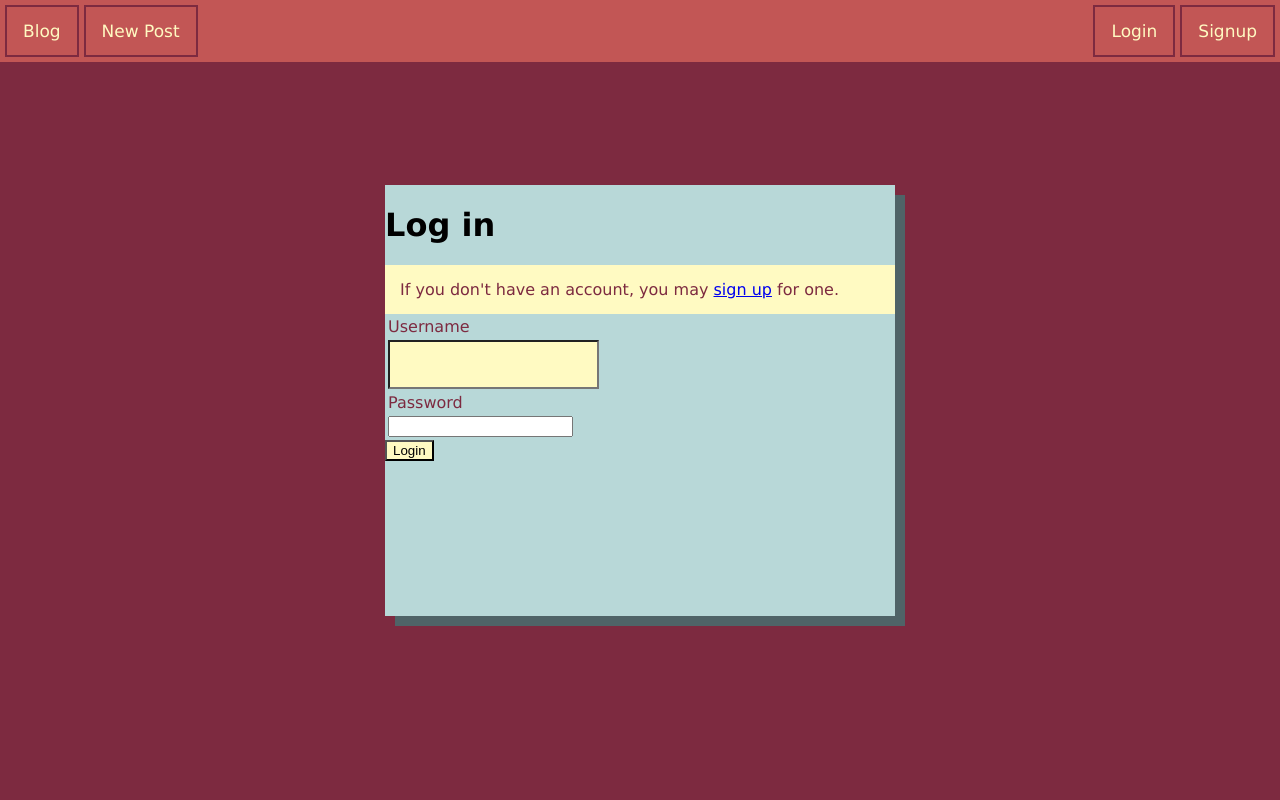
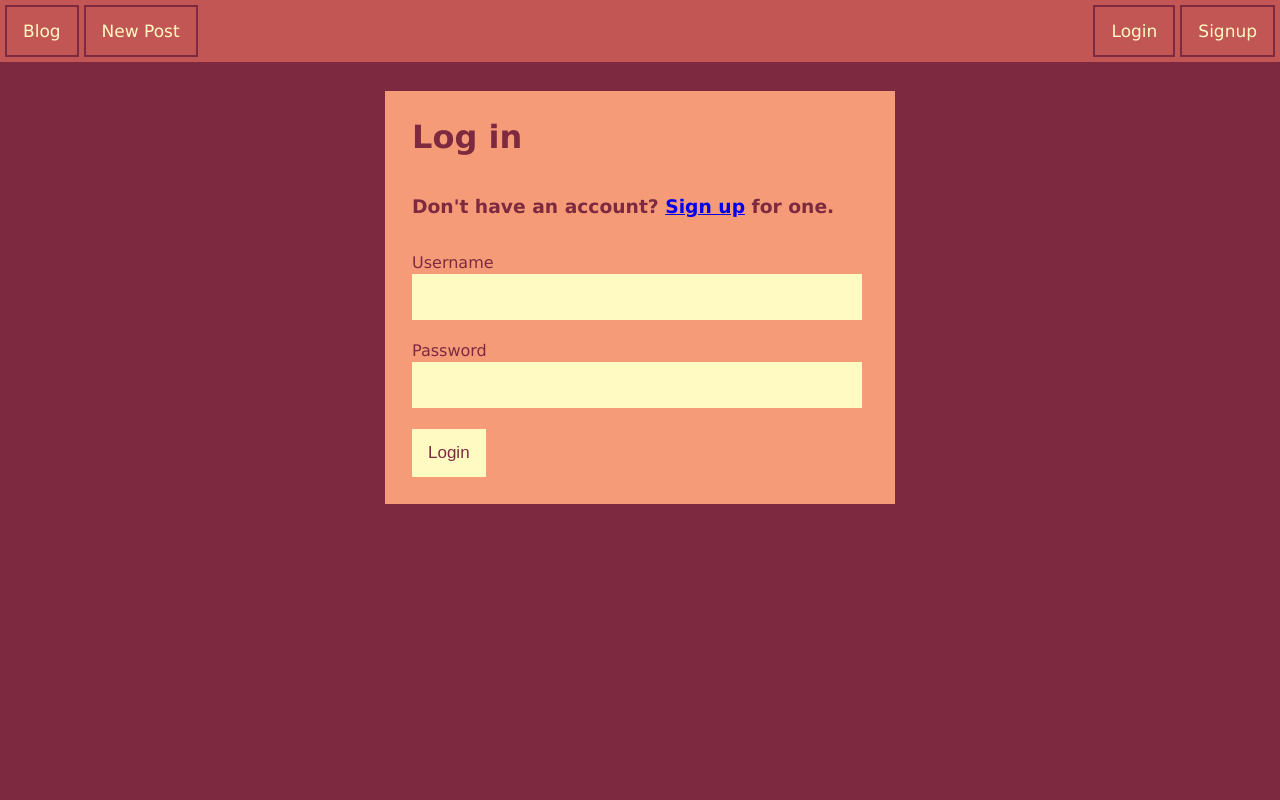
Before and after one commit to jeffmorice/blogz, a Flask app: page /login in a window 1280 px wide. Run offline with Flask 2, Linux system fonts and the light colour scheme.

Commit message:
Modified CSS and html for login and signup pages for styling purposes.

```diff
--- a/static/styles.css
+++ b/static/styles.css
@@ -3,6 +3,7 @@ body {
   margin: 0px;
   padding-top: 62px;
   font-family: "Verdana";
+  color: #7d2a40;
 }
 
 article {
@@ -50,6 +51,10 @@ a:active {
     text-decoration: none;
 }
 
+h1 {
+  margin: 0px;
+}
+
 h3 {
   margin-top: 0px;
   margin-bottom: 15px;
@@ -70,18 +75,34 @@ p {
   background-color: #fffac2;
 }
 
-input[type=text], textarea {
+textarea {
   width: 100%;
-  background-color: #fffac2;
   padding-top: 15px;
   padding-left: 15px;
   padding-right: 15px;
   padding-bottom: 15px;
   box-sizing: border-box;
+  color: #7d2a40;
+}
+
+input[type=text], input[type="password"], input[type=submit] {
+
+  background-color: #fffac2;
+  box-sizing: border-box;
+  border: 0px solid red;
+  color: #7d2a40;
+  font-size:14px
+}
+
+input[type="text"], input[type="password"] {
+  padding: 15px;
+  width: 450px;
 }
 
 input[type=submit] {
-  background-color: #fffac2;
+  text-align: center;
+  padding: 14px 16px;
+  font-size: 17px;
 }
 
 a, h3, h4, p, input[type="text"], textarea, label {
@@ -90,6 +111,10 @@ a, h3, h4, p, input[type="text"], textarea, label {
 ul {
   margin-top: 0px;
   margin-bottom: 0px;
+}
+
+td {
+  padding: 0px;
 }
 
 .error {
@@ -102,7 +127,7 @@ ul {
 
 .solid {
   background-color: #B8D8D8;
-  box-shadow: 10px 10px #4F6367;
+  /* box-shadow: 10px 10px #4F6367; */
 }
 
 .center_vert {
@@ -113,7 +138,7 @@ ul {
   bottom: 0;
   left: 0;
   width: 510px;
-  height: 431px;
+  /* height: 431px; */
 }
 
 .align_right {
@@ -176,3 +201,13 @@ ul {
   color: #fffac2;
   background-color: #3d0710;
 }
+
+#login {
+  padding-top: 25px;
+  padding-left: 25px;
+  padding-right: 25px;
+  padding-bottom: 25px;
+  box-sizing: border-box;
+  background-color: #f69b78;
+  margin-top: 91px;
+}
--- a/templates/login.html
+++ b/templates/login.html
@@ -1,11 +1,23 @@
 {% extends "base.html" %}
 
 {% block content %}
-<div class='center_vert solid'>
-  <h1>Log in</h1>
-  <p>If you don't have an account, you may <a href="/signup">sign up</a> for one.</p>
+<div class='center_vert'>
+  <div id='login' class='solid'>
     <form action="/login" method="post">
         <table>
+            <tr>
+                <td>
+                  <h1>Log in</h1>
+                  <br>
+                  <br>
+                </td>
+            </tr>
+            <tr>
+                <td>
+                  <h3>Don't have an account? <a href="/signup">Sign up</a> for one.</h3>
+                  <br>
+                </td>
+            </tr>
             <tr>
                 <td>
                   <label for="username">Username</label>
@@ -15,6 +27,8 @@
             <tr>
                 <td>
                     <input name="username" type="text" value="{{ username }}">
+                    <br>
+                    <br>
                 </td>
             </tr>
             <tr>
@@ -26,10 +40,17 @@
             <tr>
                 <td>
                     <input name="password" type="password">
+                    <br>
+                    <br>
+                </td>
+            </tr>
+            <tr>
+                <td>
+                    <input type="submit" value="Login">
                 </td>
             </tr>
         </table>
-      <input type="submit" value="Login">
     </form>
   </div>
+</div>
 {% endblock %}
```
Also changed, not shown: templates/signup.html (+16 -4 lines). Lines whose indentation alone changed are shown as unchanged.
